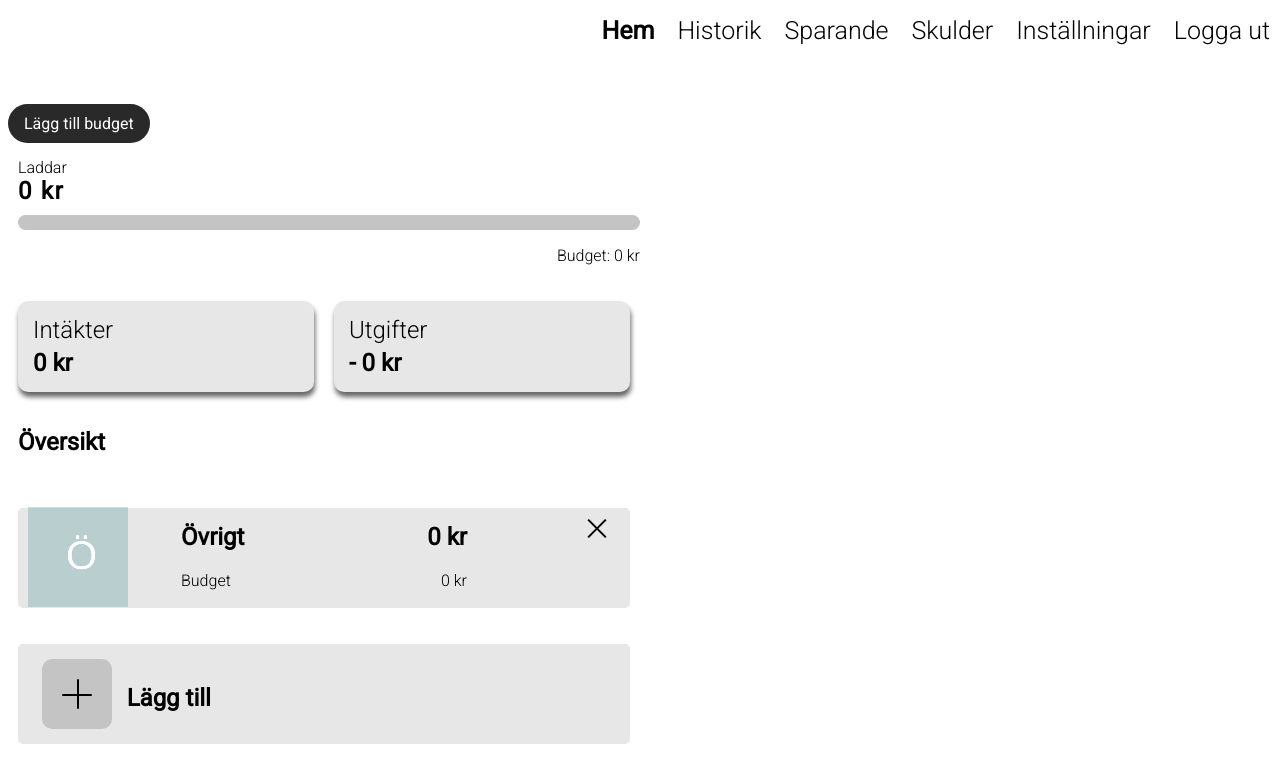
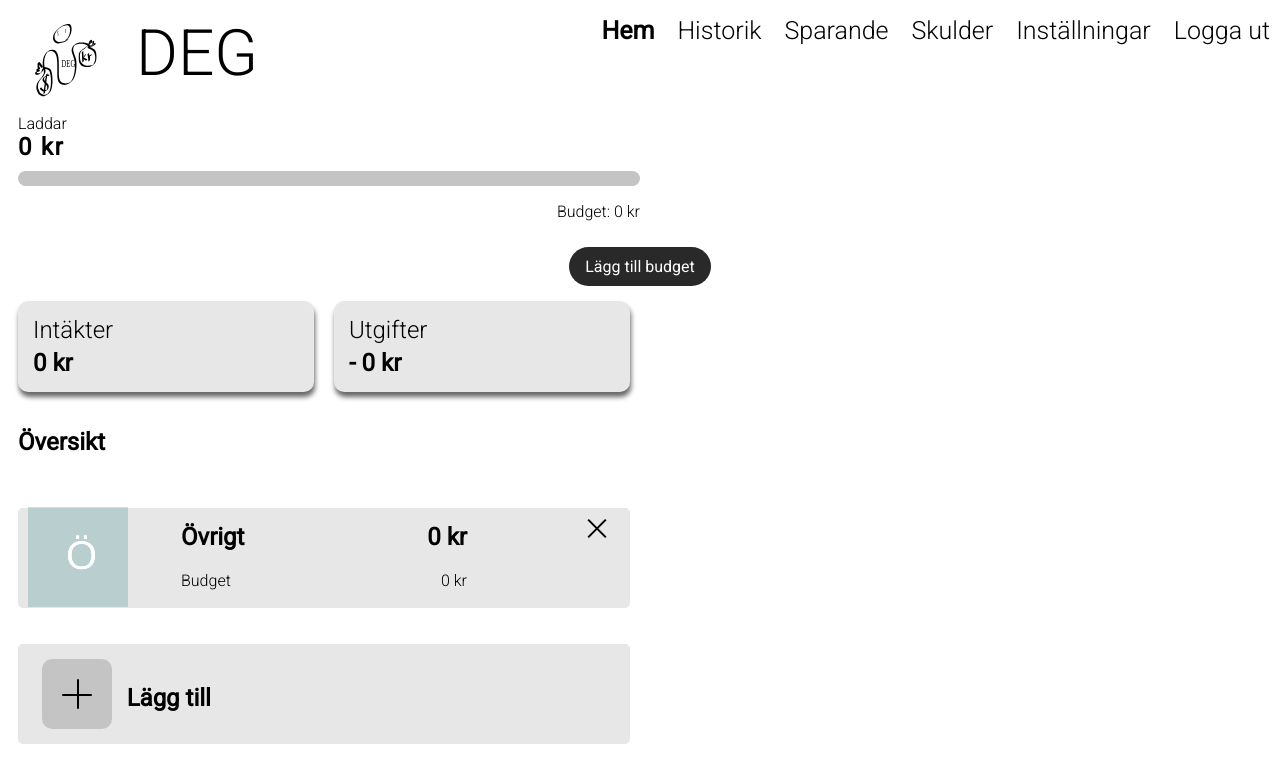
Before and after one commit to Markus-Simonsen-ITHS/JavaScript-med-ramverk-laboration-3, a Vue app: page / in a window 1280 px wide. Shown: the top 782 px of the page. Built offline with nearby package versions, Linux system fonts and the light colour scheme; no server answers; the database is empty; sample sign-in values are in the browser's storage.

Commit message:
Added logo.

```diff
--- a/src/App.vue
+++ b/src/App.vue
@@ -4,6 +4,10 @@
 
 <template>
   <main>
+    <div class="logo-container">
+      <img class="logo" src="Deg-logo final.svg" alt="" />
+      <h1 class="logo-title">DEG</h1>
+    </div>
     <RouterView />
   </main>
 </template>
@@ -18,10 +22,26 @@
     font-weight: 300;
     margin-bottom: 1rem;
   }
-
   p {
     font-size: 1.5rem;
     font-weight: 300;
     margin-bottom: 1rem;
   }
+  .logo {
+    width: 100px;
+    height: 90px;
+  }
+  .logo-container {
+    display: flex;
+  }
+  .logo-title {
+    margin: 0;
+    font-size: 4rem;
+    margin-left: 20px;
+  }
+  @media (min-width: 980px) {
+    .logo-container {
+      display: none;
+    }
+  }
 </style>
--- a/src/components/NavBar.vue
+++ b/src/components/NavBar.vue
@@ -44,6 +44,11 @@
       />
     </div>
     <!-- The links inside the navbar. -->
+    <div class="logo-container">
+      <div class="logo-and-text">
+        <img class="logo" src="Deg-logo final.svg" alt="" />
+        <h1 class="logo-title">DEG</h1>
+      </div>
       <ul>
         <li>
           <RouterLink to="/">Hem</RouterLink>
@@ -66,6 +71,7 @@
           <RouterLink to="/Landing" @click="signOut">Logga ut</RouterLink>
         </li>
       </ul>
+    </div>
   </div>
 </template>
 
@@ -126,8 +132,21 @@
     background-color: #333;
     transition: 0.1s ease;
   }
+  .logo-container {
+    display: none;
+  }
   /* From here the CSS only applies to desktop (over 980px). */
   @media (min-width: 980px) {
+    .logo-container {
+      display: flex;
+      justify-content: space-between;
+    }
+    .logo-title {
+      color: black;
+    }
+    .logo-and-text {
+      display: flex;
+    }
     .container {
       display: none;
     }
--- a/src/views/HomeView.vue
+++ b/src/views/HomeView.vue
@@ -100,9 +100,6 @@
 <template>
   <NavBar />
   <WarningComponent :amount-spent="calculateExpenseProgress" />
-  <RouterLink to="/Budget"
-    ><input class="buttons" type="button" value="Lägg till budget"
-  /></RouterLink>
 
   <div class="account-overview-container">
     <div>
@@ -125,6 +122,11 @@
         Budget: {{ budgets.length > 1 ? budgets[1].sum : 0 }} kr
       </p>
     </div>
+  </div>
+  <div id="budget-button">
+    <RouterLink to="/Budget"
+      ><input class="buttons" type="button" value="Lägg till budget"
+    /></RouterLink>
   </div>
 
   <div class="status-container">
@@ -282,6 +284,10 @@
     border: none;
     margin-bottom: 5px;
   }
+  #budget-button {
+    display: flex;
+    justify-content: center;
+  }
   @media screen and (min-width: 700px) {
     .warning-card {
       width: 50%;
```
Also changed, not shown: public/Deg-logo final.svg. Lines whose indentation alone changed are shown as unchanged.
